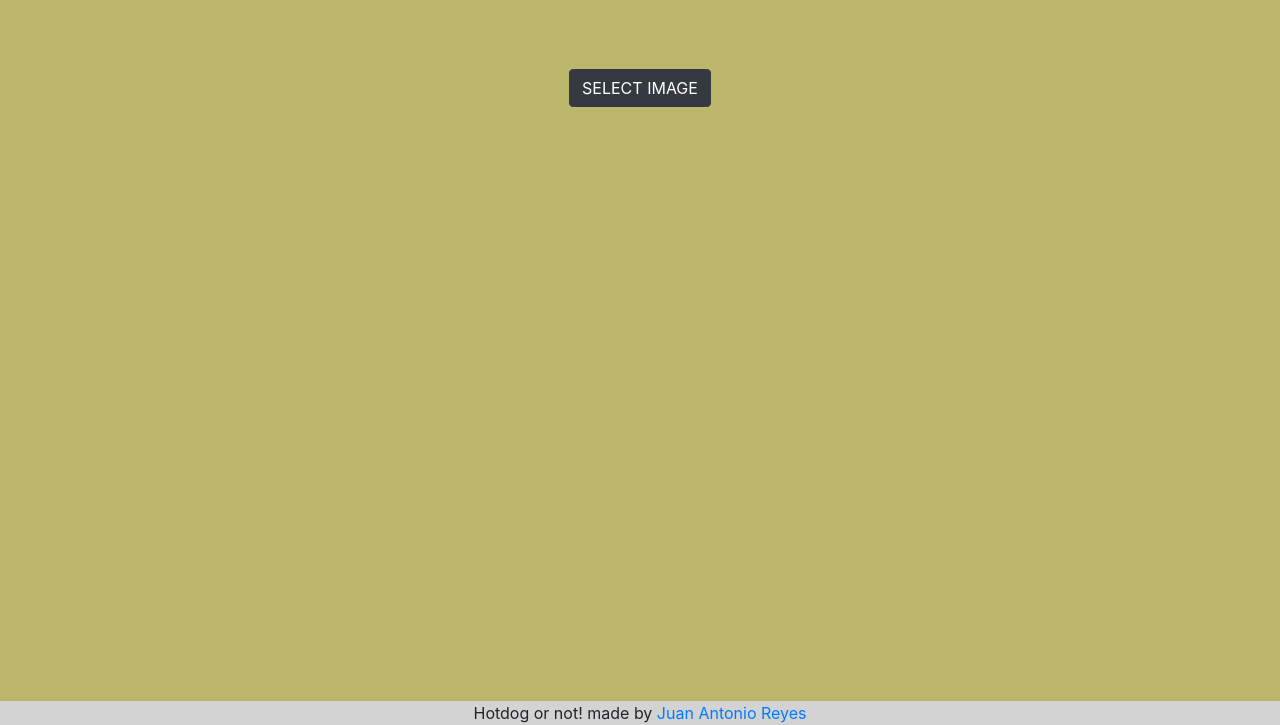
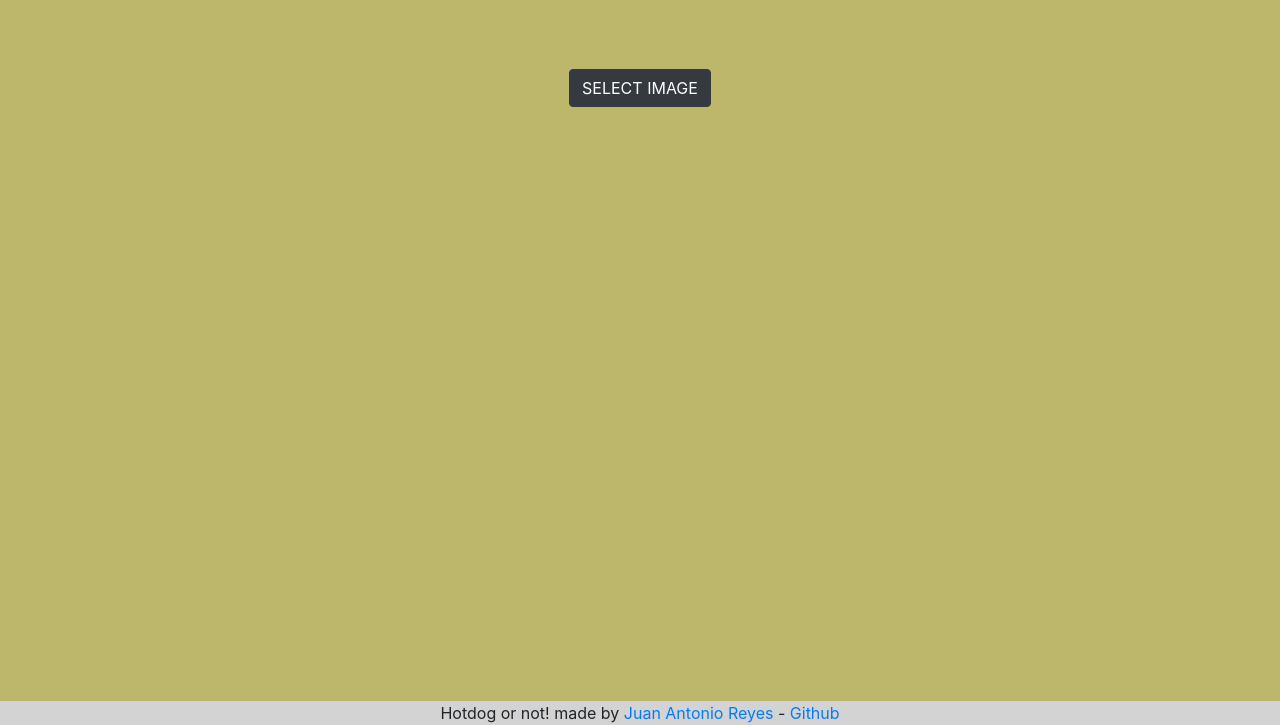
Before and after one commit to JuanAntonioReyes/Hotdog-or-not, a plain HTML site: page index.html in a window 1280 px wide. Shown: the part 75-800 px from the top of the page. Drawn offline with Linux system fonts and the light colour scheme; no server answers.

Commit message:
Added GitHub repository to footer and added CNAME file for surge.sh

```diff
--- a/index.html
+++ b/index.html
@@ -50,6 +50,10 @@
 				<a href="https://github.com/JuanAntonioReyes/">
 					Juan Antonio Reyes
 				</a>
+				 -
+				<a href="https://github.com/JuanAntonioReyes/Hotdog-or-not">
+					Github
+				</a>
 			</div>
 		</div>
 	</footer>
```
Also changed, not shown: 1 other file.
